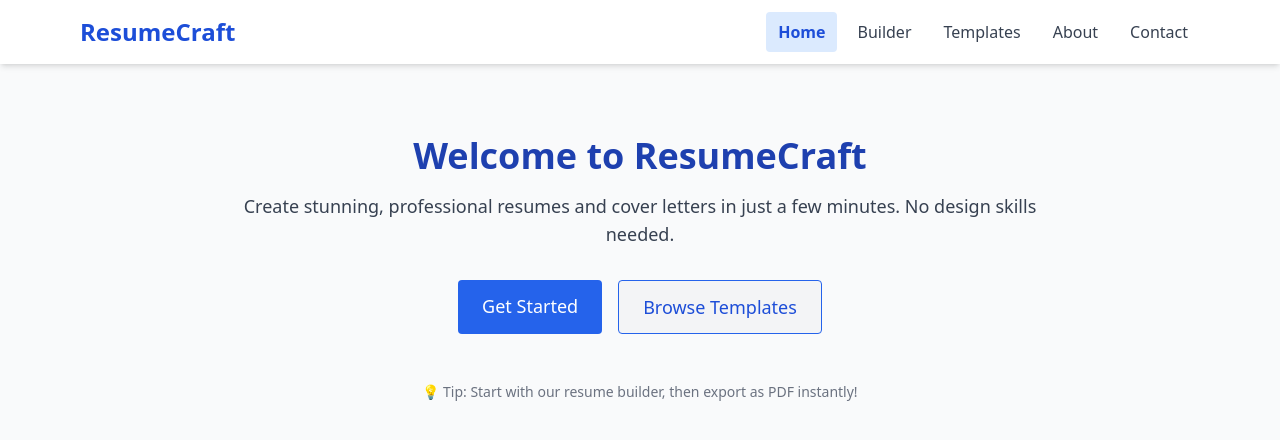
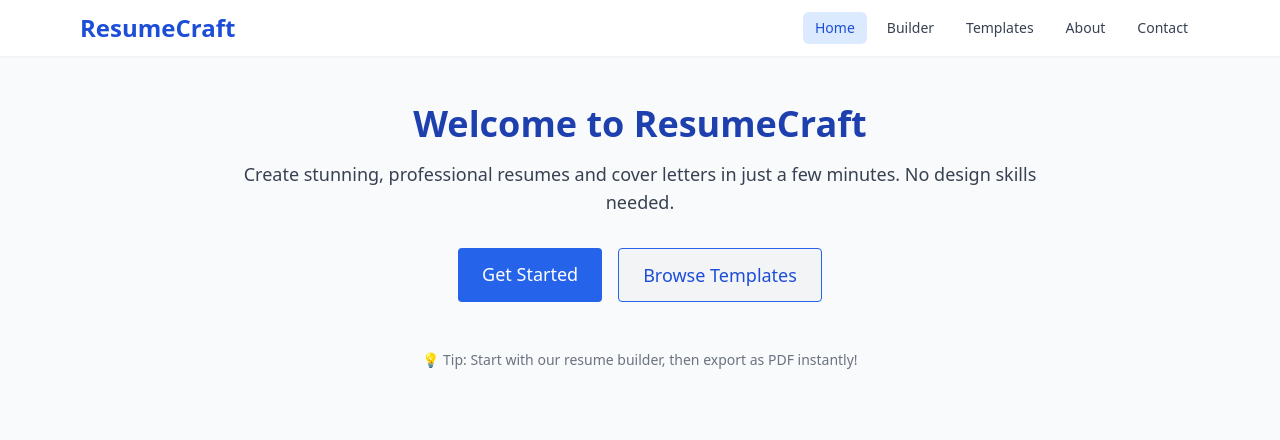
Before and after one commit to GlitchRider1/resumegenerator, a React (Vite) app: page / in a window 1280 px wide. Shown: the top 440 px of the page. Built offline with nearby package versions, Linux system fonts and the light colour scheme.

Commit message:
Update Navbar.tsx

```diff
--- a/src/components/Navbar.tsx
+++ b/src/components/Navbar.tsx
@@ -6,20 +6,20 @@ const Navbar: React.FC = () => {
   const isActive = (path: string) => location.pathname === path;
 
   const linkStyle = (path: string) =>
-    `py-2 px-3 rounded transition text-sm sm:text-base ${
+    `py-1.5 px-3 rounded-md text-sm font-medium transition ${
       isActive(path)
-        ? 'bg-blue-100 text-blue-700 font-semibold'
+        ? 'bg-blue-100 text-blue-700'
         : 'text-gray-700 hover:bg-gray-100'
     }`;
 
   return (
-    <nav className="bg-white shadow-md mb-6">
+    <nav className="bg-white shadow-sm">
       <div className="max-w-6xl mx-auto px-4 py-3">
-        <div className="flex flex-col sm:flex-row justify-between items-center gap-3">
-          <Link to="/" className="text-2xl font-bold text-blue-700">
+        <div className="flex flex-col sm:flex-row sm:justify-between sm:items-center gap-3">
+          <Link to="/" className="text-2xl font-bold text-blue-700 text-center sm:text-left">
             ResumeCraft
           </Link>
-          <div className="flex flex-wrap justify-center gap-2">
+          <div className="flex flex-wrap justify-center sm:justify-end gap-2">
             <Link to="/" className={linkStyle('/')}>Home</Link>
             <Link to="/builder" className={linkStyle('/builder')}>Builder</Link>
             <Link to="/templates" className={linkStyle('/templates')}>Templates</Link>
```
